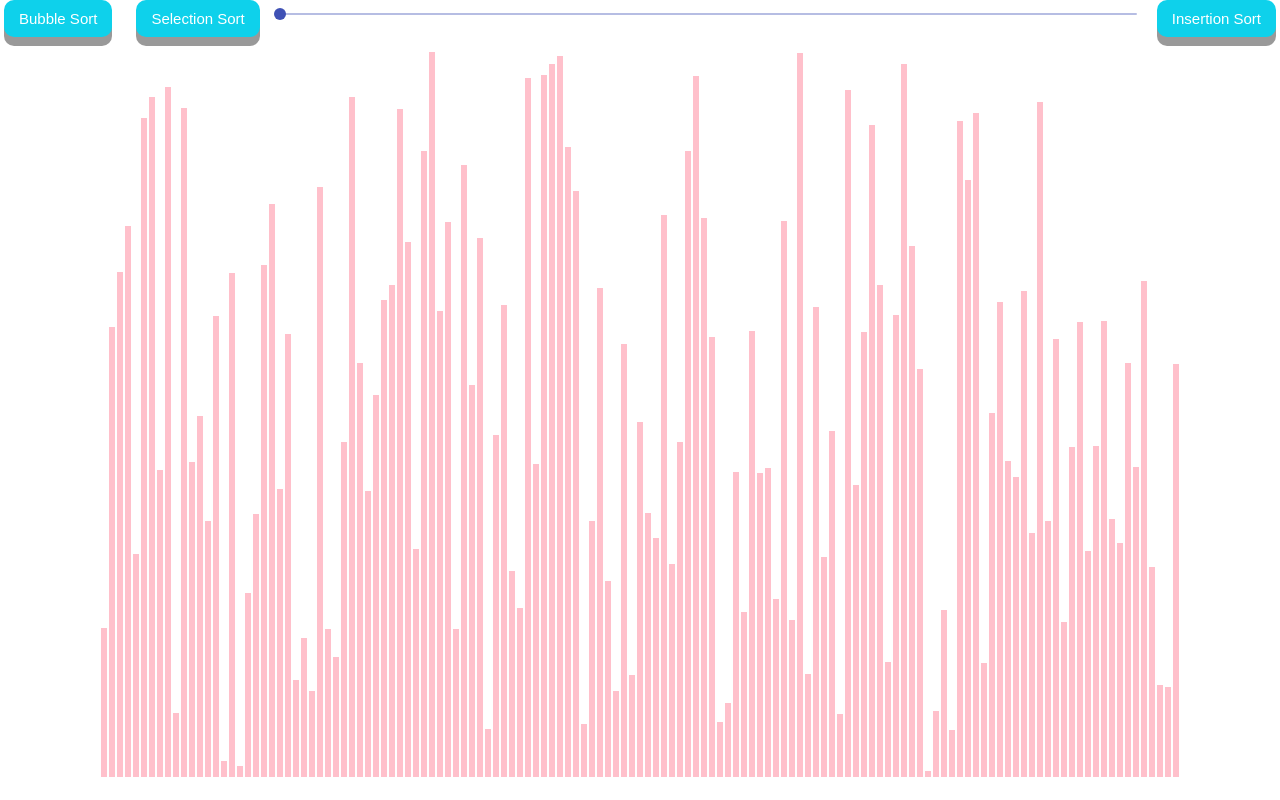
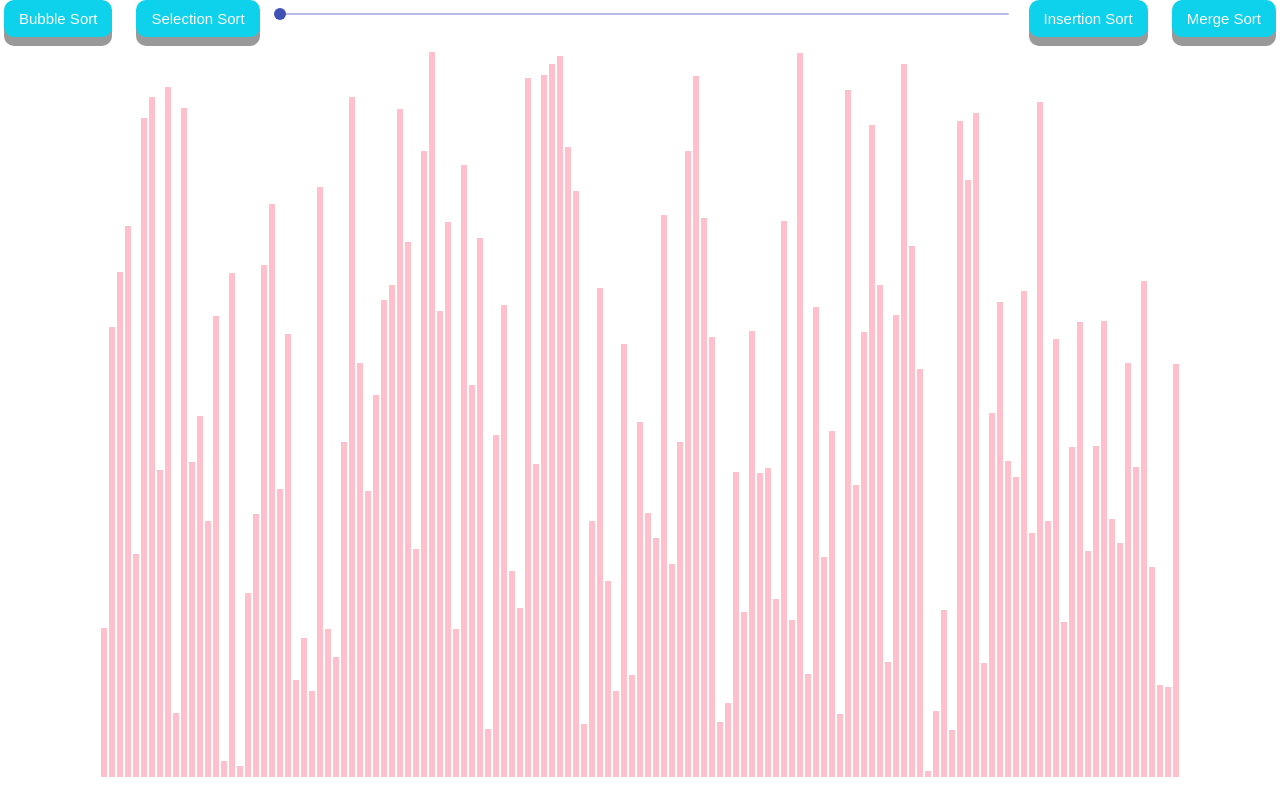
Before and after one commit to simonhe1/AlgorithmsVisualizer, a React (Create React App) app: page / in a window 1280 px wide. Built offline with nearby package versions, Linux system fonts and the light colour scheme.

Commit message:
Made merge sort method. Just need to add animations now

```diff
--- a/src/SortingVisualizer.js
+++ b/src/SortingVisualizer.js
@@ -3,6 +3,7 @@ import Rectangle from './Rectangle';
 import { getBubbleSortAnimations } from './Sorts/BubbleSort';
 import { getSelectionSortAnimations } from './Sorts/SelectionSort';
 import { getInsertionSortAnimations } from './Sorts/InsertionSort';
+import { getMergeSortAnimations } from './Sorts/MergeSort';
 import Grid from '@material-ui/core/Grid';
 import Slider from '@material-ui/core/Slider';
 
@@ -155,6 +156,10 @@ const SortingVisualizer = props => {
         }
     }
 
+    const mergeSort = () => {
+        const animations = getMergeSortAnimations(rectangleElements);
+    }
+
     const randomNumber = (min,max) => {
         return Math.floor(Math.random() * (max - min + 1) + min);
     }
@@ -182,6 +187,9 @@ const SortingVisualizer = props => {
                 <Grid item>
                     <button className="sortName" onClick={e => insertionSort()}>Insertion Sort</button>
                 </Grid>
+                <Grid item>
+                    <button className="sortName" onClick={e => mergeSort()}>Merge Sort</button>
+                </Grid>
             </Grid>
             <div className="rectangle-container">
                 {rectangleElements.map((val,index) => (
--- /dev/null
+++ b/src/Sorts/MergeSort.js
@@ -0,0 +1,69 @@
+import { compareArrays } from '../Testers/CompareArrays';
+
+export const getMergeSortAnimations = arr => {
+    // Array to store the animations
+    let animations = [];
+
+    // Get a copy of the array
+    // Array will have the following structure
+    // [Integer1, Integer2, ..., IntegerN]
+    let arrCopy = arr.slice();
+
+    // Sort the array and update animations with values
+    mergeSort(arrCopy,animations);
+
+    const JSSortedArray = arr.slice().sort((a,b) => a-b);
+    console.log('sorted correctly?',compareArrays(arrCopy,JSSortedArray));
+    return animations;
+}
+
+const mergeSort = (array,animations) => {
+    let length = array.length;
+    if(array.length > 1){
+        let mid = Math.floor(length/2);
+
+        // Partition left array
+        let left = [];
+        for(let i=0;i<mid;i++){
+            left.push(array[i]);
+        }
+
+        // Partition right array
+        let right = [];
+        for(let i=mid;i<length;i++){
+            right.push(array[i]);
+        }
+
+        mergeSort(left,animations);
+        mergeSort(right,animations);
+
+        let leftArrayPointer = 0;
+        let rightArrayPointer = 0;
+        let mainPointer = 0;
+
+        // Merge left and right array
+        while(leftArrayPointer < left.length && rightArrayPointer < right.length){
+            if(left[leftArrayPointer] < right[rightArrayPointer]){
+                array[mainPointer] = left[leftArrayPointer];
+                leftArrayPointer++;
+            }else{
+                array[mainPointer] = right[rightArrayPointer];
+                rightArrayPointer++;
+            }
+            mainPointer++;
+        }
+
+        // Checks whether there's still elements remaining in left array and right array
+        while(leftArrayPointer < left.length){
+            array[mainPointer] = left[leftArrayPointer];
+            leftArrayPointer++;
+            mainPointer++;
+        }
+        while(rightArrayPointer < right.length){
+            array[mainPointer] = right[rightArrayPointer];
+            rightArrayPointer++;
+            mainPointer++;
+        }
+    }
+
+}
```
